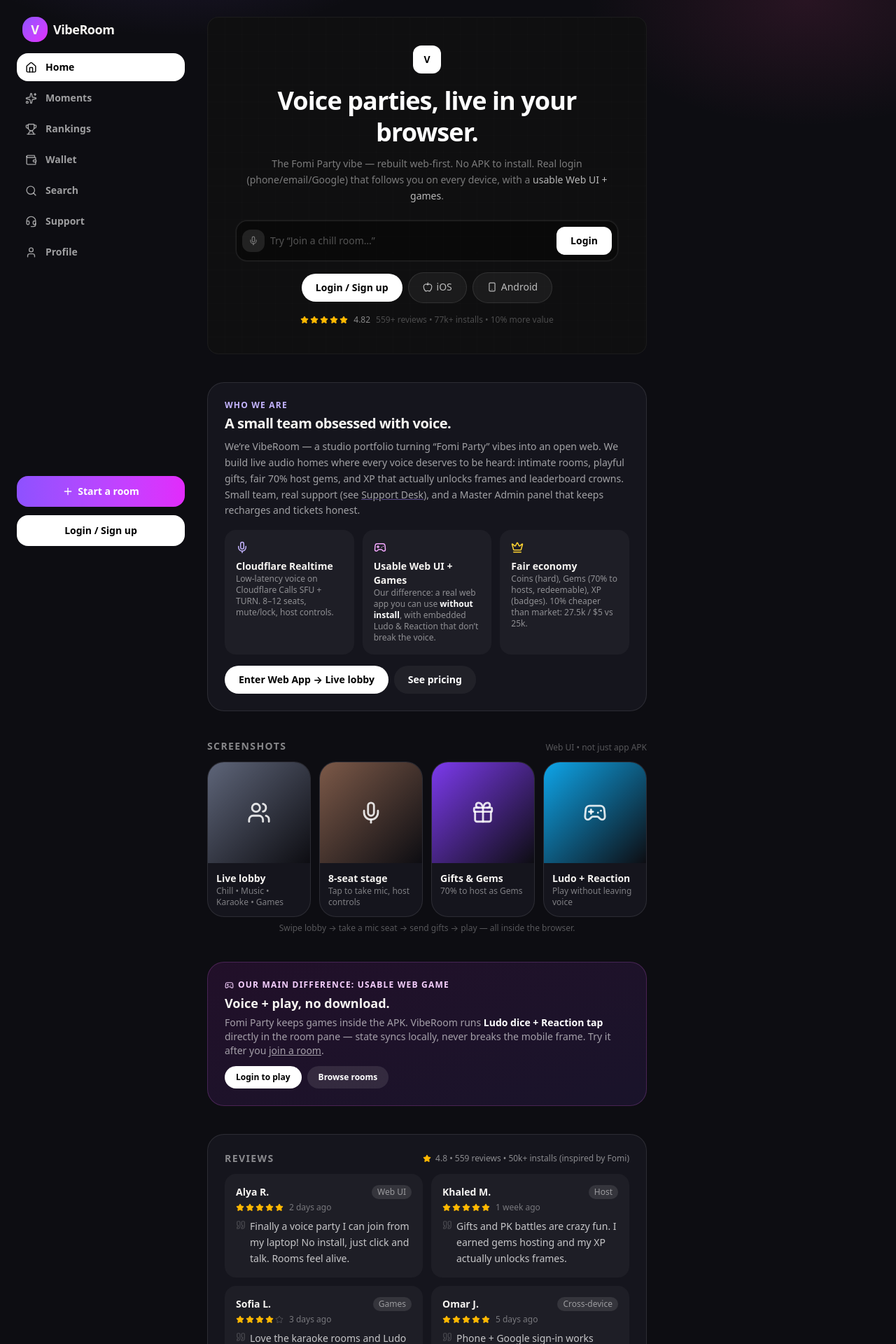
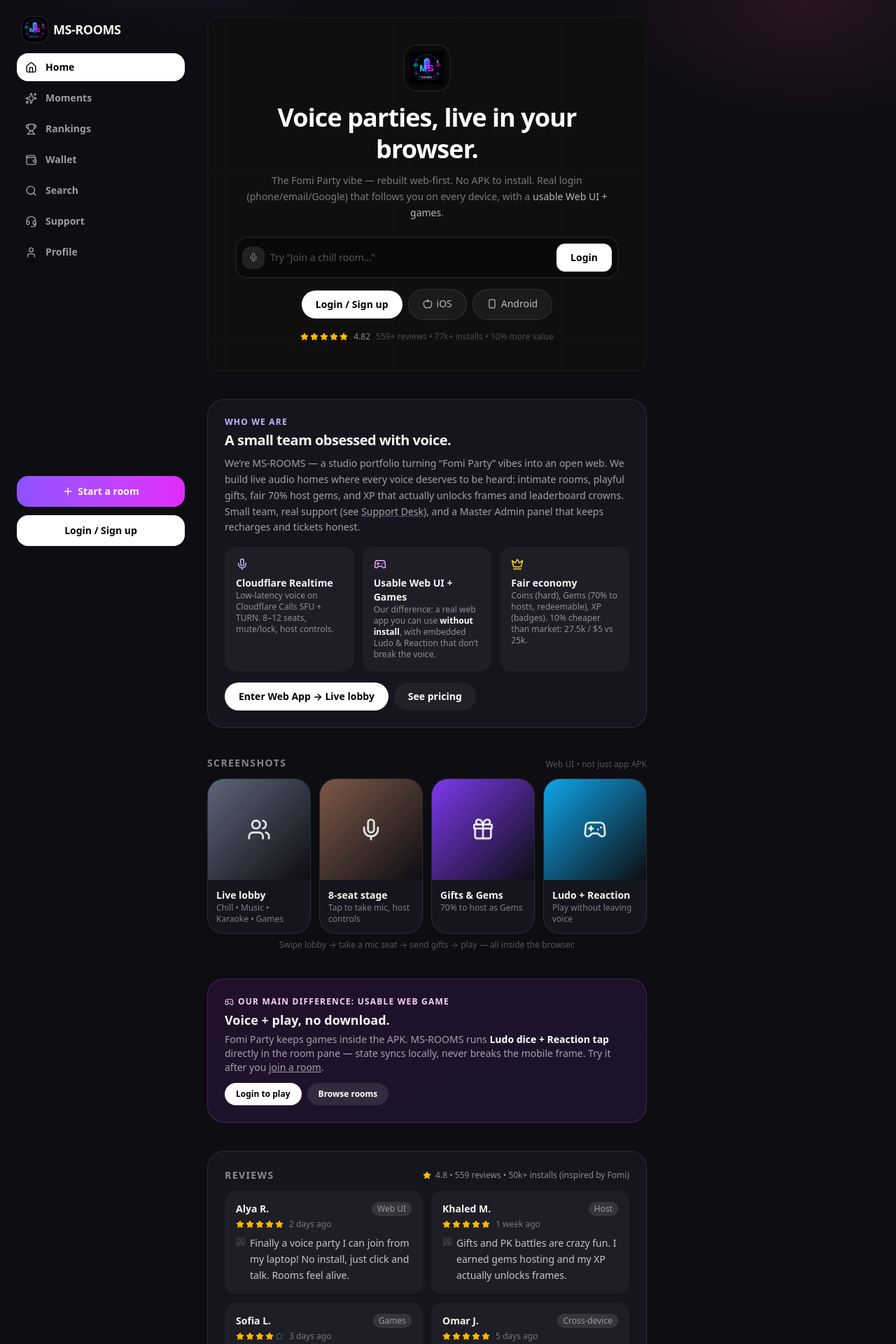
Before and after one commit to mahmoudznabil/ms-rooms, a Next.js app: page / in a window 1280 px wide. Shown: the top 1920 px of the page at 70% size. Built offline with nearby package versions, Linux system fonts and the light colour scheme; no server answers.

Commit message:
rebrand: VibeRoom -> MS-ROOMS, neon logo from image, blackbox-style auth + homepage, guest-only portfolio

```diff
--- a/app/layout.tsx
+++ b/app/layout.tsx
@@ -4,12 +4,12 @@
 import RegisterSW from "@/components/RegisterSW";
 
 export const metadata: Metadata = {
-  title: "VibeRoom | Audio, together",
+  title: "MS-ROOMS | Live Voice • Neon Audio Parties",
   description:
-    "Live voice party rooms, gifts, games, moments and friends — entirely on Cloudflare.",
+    "MS-ROOMS — live voice party rooms, gifts, games, moments and friends. Neon audio, 8–12 seats, on Cloudflare.",
   manifest: "/manifest.json",
-  appleWebApp: { capable: true, statusBarStyle: "black-translucent", title: "VibeRoom" },
-  icons: { icon: "/icon-192.png", apple: "/icon-192.png" },
+  appleWebApp: { capable: true, statusBarStyle: "black-translucent", title: "MS-ROOMS" },
+  icons: { icon: "/ms-rooms-logo.svg", apple: "/ms-rooms-logo.svg" },
 };
 
 export const viewport: Viewport = {
--- a/app/lobby/page.tsx
+++ b/app/lobby/page.tsx
@@ -1,7 +1,7 @@
 import LobbyView from "@/components/LobbyView";
 
 export const metadata = {
-  title: "Lobby — VibeRoom",
+  title: "Lobby — MS-ROOMS",
   description: "Live voice parties — browse rooms and go live.",
 };
 
--- a/app/page.tsx
+++ b/app/page.tsx
@@ -3,7 +3,6 @@
 import Link from "next/link";
 import { Apple, Smartphone, Gamepad2, Mic, Crown, Gift, Star, Quote, Shield, Users, Headset } from "lucide-react";
 import { useSession } from "@/stores/useSession";
-import LobbyView from "@/components/LobbyView";
 
 // Portfolio landing — public homepage for guests; authenticated users see live lobby directly
 const REVIEWS = [
@@ -38,8 +37,7 @@
 
   if (!ready) return <div className="flex justify-center py-20 text-sm text-white/40">Loading…</div>;
 
-  // Once signed in → no portfolio / no login CTA — straight to live app
-  if (user) return <LobbyView />;
+  const isAuthed = !!user;
 
   return (
     <div className="space-y-10 pb-6">
@@ -47,7 +45,10 @@
       <section className="relative overflow-hidden rounded-2xl border border-white/5 bg-[#0f0f10] p-6 sm:p-10">
         <div className="absolute inset-0 bg-[linear-gradient(to_right,rgba(255,255,255,0.04)_1px,transparent_1px),linear-gradient(to_bottom,rgba(255,255,255,0.04)_1px,transparent_1px)] bg-[size:24px_24px] opacity-30" aria-hidden />
         <div className="relative text-center">
-          <div className="mx-auto flex h-10 w-10 items-center justify-center rounded-xl bg-white text-sm font-black text-black">V</div>
+          <div className="mx-auto flex h-16 w-16 items-center justify-center rounded-2xl bg-black/40 ring-1 ring-white/10">
+            {/* eslint-disable-next-line @next/next/no-img-element */}
+            <img src="/ms-rooms-logo.svg" alt="MS-ROOMS" className="h-12 w-12 object-contain" />
+          </div>
           <h1 className="mx-auto mt-4 max-w-2xl text-3xl font-semibold leading-tight tracking-tight text-white sm:text-4xl">
             Voice parties, live in your browser.
           </h1>
@@ -60,12 +61,22 @@
               <Mic size={14} />
             </div>
             <span className="flex-1 text-left text-sm text-white/30">Try “Join a chill room…”</span>
+            {isAuthed ? (
+              <Link href="/lobby" className="shrink-0 rounded-xl bg-white px-5 py-2.5 text-sm font-semibold text-black hover:bg-white/90">
+                Go to lobby
+              </Link>
+            ) : (
               <Link href="/login" className="shrink-0 rounded-xl bg-white px-5 py-2.5 text-sm font-semibold text-black hover:bg-white/90">
                 Login
               </Link>
+            )}
           </div>
           <div className="mt-4 flex flex-wrap items-center justify-center gap-2">
+            {isAuthed ? (
+              <Link href="/lobby" className="rounded-full bg-white px-5 py-2.5 text-sm font-semibold text-black hover:bg-white/90">Open lobby — {user?.display_name}</Link>
+            ) : (
               <Link href="/login" className="rounded-full bg-white px-5 py-2.5 text-sm font-semibold text-black hover:bg-white/90">Login / Sign up</Link>
+            )}
             <a href="#download" className="rounded-full border border-white/10 bg-white/5 px-5 py-2.5 text-sm font-medium text-white/70 hover:bg-white/10">
               <span className="inline-flex items-center gap-1.5"><Apple size={14} /> iOS</span>
             </a>
@@ -85,7 +96,7 @@
         <p className="text-xs font-bold uppercase tracking-widest text-violet-300">Who we are</p>
         <h2 className="mt-1 text-xl font-black tracking-tight">A small team obsessed with voice.</h2>
         <p className="mt-2 text-sm leading-relaxed text-white/60">
-          We’re VibeRoom — a studio portfolio turning “Fomi Party” vibes into an open web. We build live audio homes where every voice deserves to be heard: intimate rooms, playful gifts, fair 70% host gems, and XP that actually unlocks frames and leaderboard crowns. Small team, real support (see <Link href="/support" className="underline decoration-violet-400/50">Support Desk</Link>), and a Master Admin panel that keeps recharges and tickets honest.
+          We’re MS-ROOMS — a studio portfolio turning “Fomi Party” vibes into an open web. We build live audio homes where every voice deserves to be heard: intimate rooms, playful gifts, fair 70% host gems, and XP that actually unlocks frames and leaderboard crowns. Small team, real support (see <Link href="/support" className="underline decoration-violet-400/50">Support Desk</Link>), and a Master Admin panel that keeps recharges and tickets honest.
         </p>
         <div className="mt-4 grid grid-cols-1 gap-3 sm:grid-cols-3">
           <div className="rounded-2xl bg-white/[0.04] p-4">
@@ -134,9 +145,13 @@
       <section className="rounded-3xl border border-fuchsia-400/20 bg-gradient-to-br from-fuchsia-500/10 to-violet-500/10 p-6">
         <p className="flex items-center gap-1.5 text-xs font-bold uppercase tracking-widest text-fuchsia-200"><Gamepad2 size={13} /> Our main difference: usable web game</p>
         <h3 className="mt-1 text-lg font-black">Voice + play, no download.</h3>
-        <p className="mt-1 text-sm text-white/60">Fomi Party keeps games inside the APK. VibeRoom runs <span className="font-bold text-white">Ludo dice + Reaction tap</span> directly in the room pane — state syncs locally, never breaks the mobile frame. Try it after you <Link href="/room?slug=late-check-in" className="underline">join a room</Link>.</p>
+        <p className="mt-1 text-sm text-white/60">Fomi Party keeps games inside the APK. MS-ROOMS runs <span className="font-bold text-white">Ludo dice + Reaction tap</span> directly in the room pane — state syncs locally, never breaks the mobile frame. Try it after you <Link href="/room?slug=late-check-in" className="underline">join a room</Link>.</p>
         <div className="mt-3 flex flex-wrap gap-2">
+          {isAuthed ? (
+            <Link href="/lobby" className="rounded-full bg-white px-4 py-2 text-xs font-bold text-black">Play now — open lobby</Link>
+          ) : (
             <Link href="/login" className="rounded-full bg-white px-4 py-2 text-xs font-bold text-black">Login to play</Link>
+          )}
           <Link href="/lobby" className="rounded-full bg-white/10 px-4 py-2 text-xs font-bold text-white">Browse rooms</Link>
         </div>
       </section>
@@ -180,7 +195,11 @@
         </div>
         <p className="mt-2 text-xs text-white/30">Placeholders until store review — web app is live now at <Link href="/lobby" className="underline">/lobby</Link>. APK uses `android/app/google-services.json`.</p>
         <div className="mt-4 flex flex-wrap justify-center gap-2">
+          {isAuthed ? (
+            <Link href="/lobby" className="rounded-full bg-white px-5 py-2.5 text-sm font-bold text-black hover:bg-white/85">Open lobby — live now</Link>
+          ) : (
             <Link href="/login" className="rounded-full bg-white px-5 py-2.5 text-sm font-bold text-black hover:bg-white/85">Create account — free 100 coins</Link>
+          )}
           <Link href="/wallet" className="rounded-full bg-white/10 px-5 py-2.5 text-sm font-bold text-white hover:bg-white/15">See 10% bonus pricing</Link>
         </div>
       </section>
@@ -190,7 +209,7 @@
           <span className="flex items-center gap-1"><Headset size={12} /> Support</span>
           <Link href="/support" className="underline">Help desk</Link> • <Link href="/admin" className="underline">Admin</Link> • <Link href="/wallet" className="underline">Pricing</Link> • Firebase Auth: phone, email, email-link, Google → D1 `firebase_uid` sync.
         </p>
-        <p className="mt-1">© VibeRoom — portfolio + live voice. Built for web-first parties. Fomi Party is a trademark of its owner; we’re an independent homage with a usable web game.</p>
+        <p className="mt-1">© MS-ROOMS — portfolio + live voice. Built for web-first parties. Fomi Party is a trademark of its owner; we’re an independent homage with a usable web game.</p>
       </footer>
     </div>
   );
--- a/components/AppShell.tsx
+++ b/components/AppShell.tsx
@@ -34,7 +34,7 @@
   const boot = useSession((s) => s.boot);
   const [isAdmin, setIsAdmin] = useState(false);
   // Only Marc + Mahmoud see Admin — hidden from public
-  const ADMIN_ALLOW = ["mahmoudnabil03@gmail.com", "marc@viberoom.app", "marc@gmail.com"];
+  const ADMIN_ALLOW = ["mahmoudnabil03@gmail.com", "marc@ms-rooms.app", "marc@gmail.com", "marc@msrooms.app"];
   useEffect(() => {
     const check = async () => {
       const email = (user as unknown as { email?: string | null })?.email ?? null;
@@ -59,7 +59,11 @@
     return (
       <div className="flex min-h-screen items-center justify-center">
         <div className="text-center">
-          <p className="text-2xl font-black tracking-tight">VibeRoom</p>
+          <div className="flex justify-center">
+            {/* eslint-disable-next-line @next/next/no-img-element */}
+            <img src="/ms-rooms-logo.svg" alt="MS-ROOMS" className="h-16 w-16 rounded-2xl object-contain" />
+          </div>
+          <p className="mt-3 text-2xl font-black tracking-tight">MS-ROOMS</p>
           <p className="mt-1 text-sm text-white/45">Tuning the frequency…</p>
         </div>
       </div>
@@ -77,10 +81,9 @@
       {/* Desktop sidebar */}
       <aside className="app-sidebar">
         <Link href="/" className="flex items-center gap-2 px-2 py-4">
-          <span className="flex h-9 w-9 items-center justify-center rounded-2xl bg-gradient-to-br from-violet-500 to-fuchsia-500 text-lg font-black">
-            V
-          </span>
-          <span className="text-lg font-black tracking-tight">VibeRoom</span>
+          {/* eslint-disable-next-line @next/next/no-img-element */}
+          <img src="/ms-rooms-logo.svg" alt="MS-ROOMS" className="h-9 w-9 rounded-xl object-contain bg-[#0a0a12] ring-1 ring-white/10" />
+          <span className="text-lg font-black tracking-tight">MS-ROOMS</span>
         </Link>
         <nav className="flex-1 space-y-1" aria-label="Primary">
           {visibleNav.map((n) => (
@@ -124,10 +127,9 @@
         {/* Mobile top bar */}
         <header className="app-topbar">
           <Link href="/" className="flex items-center gap-1.5">
-            <span className="flex h-8 w-8 items-center justify-center rounded-xl bg-gradient-to-br from-violet-500 to-fuchsia-500 text-base font-black">
-              V
-            </span>
-            <span className="font-black tracking-tight">VibeRoom</span>
+            {/* eslint-disable-next-line @next/next/no-img-element */}
+            <img src="/ms-rooms-logo.svg" alt="MS-ROOMS" className="h-8 w-8 rounded-lg object-contain bg-[#0a0a12] ring-1 ring-white/10" />
+            <span className="font-black tracking-tight">MS-ROOMS</span>
           </Link>
           <div className="flex items-center gap-2">
             <Link href="/search" aria-label="Search" className="rounded-full bg-white/5 p-2 text-white/70 transition hover:bg-white/10 hover:text-white">
--- a/components/AuthModal.tsx
+++ b/components/AuthModal.tsx
@@ -34,7 +34,7 @@
     <div className="fixed inset-0 z-50 flex items-center justify-center bg-black/70 p-4 backdrop-blur-sm">
       <div className="modal-pop w-full max-w-sm rounded-3xl border border-white/10 bg-[#17171f] p-6 shadow-2xl">
         <div className="flex items-center justify-between">
-          <h2 className="text-lg font-bold">Join VibeRoom</h2>
+          <h2 className="text-lg font-bold">Join MS-ROOMS</h2>
           <button onClick={onClose} aria-label="Close" className="rounded-full p-1 text-white/50 hover:bg-white/10 hover:text-white">
             <X size={16} />
           </button>
--- a/components/FirebaseAuthPanel.tsx
+++ b/components/FirebaseAuthPanel.tsx
@@ -51,8 +51,8 @@
   const afterFirebase = async (fbUser: import("firebase/auth").User) => {
     const { user, token } = await syncFirebaseUser(fbUser);
     try {
-      window.localStorage.setItem("viberoom_token", token);
-      window.localStorage.setItem("viberoom_uid", user.id);
+      window.localStorage.setItem("MS-ROOMS_token", token);
+      window.localStorage.setItem("MS-ROOMS_uid", user.id);
     } catch {}
     useSession.setState({ user, token, ready: true, authError: null });
   };
@@ -109,7 +109,7 @@
   return (
     <div className="w-full max-w-md rounded-2xl border border-white/10 bg-[#111113] p-6 shadow-2xl">
       <div className="text-center">
-        <h2 className="text-lg font-semibold text-white">Sign in to VibeRoom</h2>
+        <h2 className="text-lg font-semibold text-white">Sign in to MS-ROOMS</h2>
         <p className="mt-1 text-xs text-white/40">Your progress follows you on every device.</p>
       </div>
 
--- a/components/LoginView.tsx
+++ b/components/LoginView.tsx
@@ -16,8 +16,11 @@
   return (
     <div className="mx-auto flex min-h-[calc(100vh-4rem)] w-full max-w-md flex-col justify-center px-5 py-10">
       <div className="text-center">
-        <div className="mx-auto flex h-10 w-10 items-center justify-center rounded-xl bg-white text-sm font-black text-black">V</div>
-        <h1 className="mt-3 text-2xl font-semibold tracking-tight text-white">Sign in to VibeRoom</h1>
+        <div className="mx-auto flex h-16 w-16 items-center justify-center rounded-2xl bg-black/40 ring-1 ring-white/10">
+          {/* eslint-disable-next-line @next/next/no-img-element */}
+          <img src="/ms-rooms-logo.svg" alt="MS-ROOMS" className="h-12 w-12 object-contain" />
+        </div>
+        <h1 className="mt-3 text-2xl font-semibold tracking-tight text-white">Sign in to MS-ROOMS</h1>
         <p className="mt-1.5 text-sm text-white/40">Your coins, gems and rooms follow you — phone, email or Google.</p>
       </div>
 
--- a/components/ServerCheckinModal.tsx
+++ b/components/ServerCheckinModal.tsx
@@ -5,7 +5,7 @@
 import { checkin } from "@/lib/api";
 import { useSession } from "@/stores/useSession";
 
-const SEEN_KEY = "viberoom_checkin_seen";
+const SEEN_KEY = "MS-ROOMS_checkin_seen";
 
 function todayKey(): string {
   return new Date().toDateString();
```
Also changed, not shown: public/manifest.json, public/ms-rooms-logo.svg (added). Lines whose indentation alone changed are shown as unchanged.
